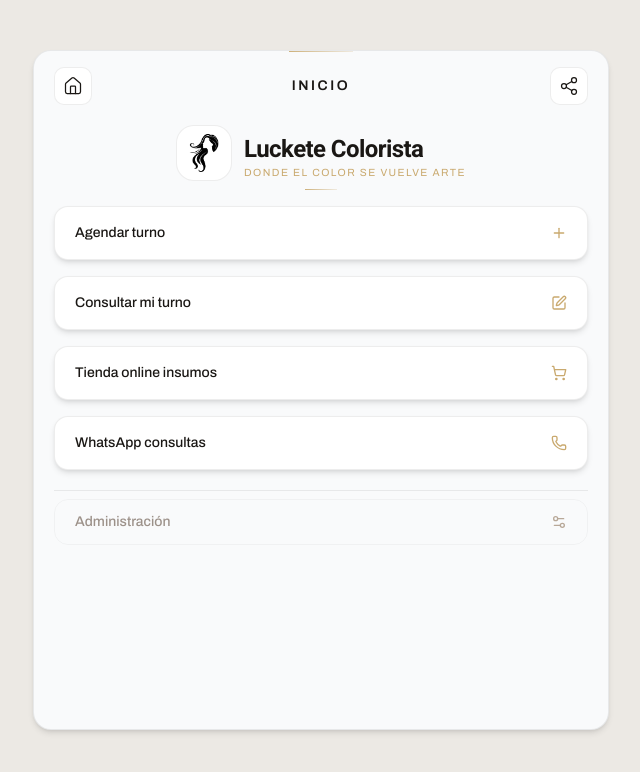
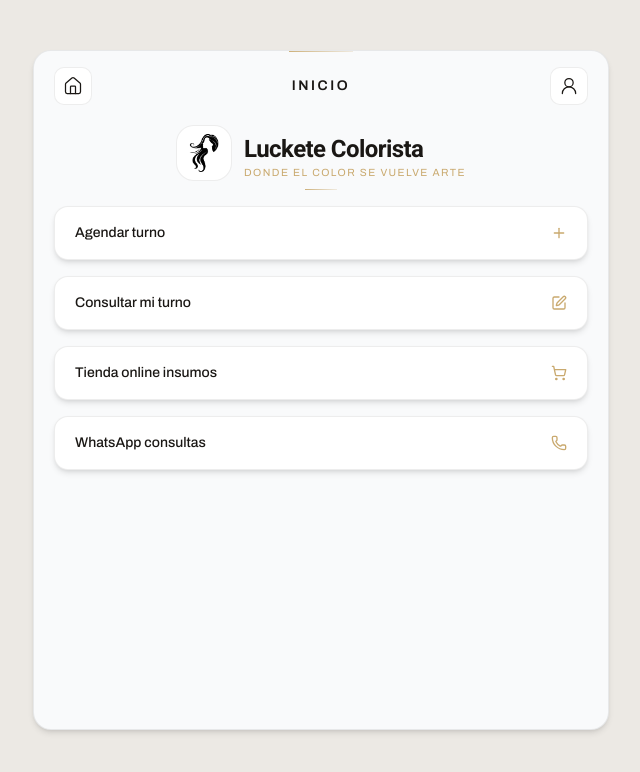
Before and after one commit to santiagomanso/turnero-peluqueria, a Next.js app: page / in a window 1280 px wide. Shown: the top 772 px of the page, without its empty margins (319-959 px from the left). Built offline with nearby package versions, Linux system fonts and the light colour scheme.

Commit message:
Rework dashboard link

```diff
--- a/src/app/page.tsx
+++ b/src/app/page.tsx
@@ -2,7 +2,7 @@ import Header from "@/components/header";
 import HomeLink from "@/components/home-link";
 import Navbar from "@/components/navbar";
 import { Container } from "@/components/ui/container";
-import { Plus, SquarePen, ShoppingCart, Phone, Settings2 } from "lucide-react";
+import { Plus, SquarePen, ShoppingCart, Phone } from "lucide-react";
 
 export default function Home() {
   return (
@@ -35,16 +35,6 @@ export default function Home() {
               type="external-link"
             />
           </ul>
-
-          {/* Admin — separado visualmente */}
-          <div className="pt-2 border-t border-border-subtle">
-            <HomeLink
-              path="/admin"
-              label="Administración"
-              icon={Settings2}
-              type="subtle"
-            />
-          </div>
         </div>
       </Container.content>
     </Container.wrapper>
--- a/src/components/navbar.tsx
+++ b/src/components/navbar.tsx
@@ -1,4 +1,4 @@
-import { Home, Share2 } from "lucide-react";
+import { Home, UserRound } from "lucide-react";
 import Link from "next/link";
 
 type Props = {
@@ -21,9 +21,12 @@ export default function Navbar({ title }: Props) {
         </h2>
       )}
 
-      <button className="p-2 rounded-lg bg-white border border-border-subtle text-content transition-colors hover:text-content">
-        <Share2 strokeWidth={1.5} className="h-5 w-5" />
-      </button>
+      <Link
+        href="/admin"
+        className="p-2 rounded-lg bg-white border border-border-subtle text-content transition-colors hover:text-content"
+      >
+        <UserRound strokeWidth={1.5} className="h-5 w-5" />
+      </Link>
     </nav>
   );
 }
```
